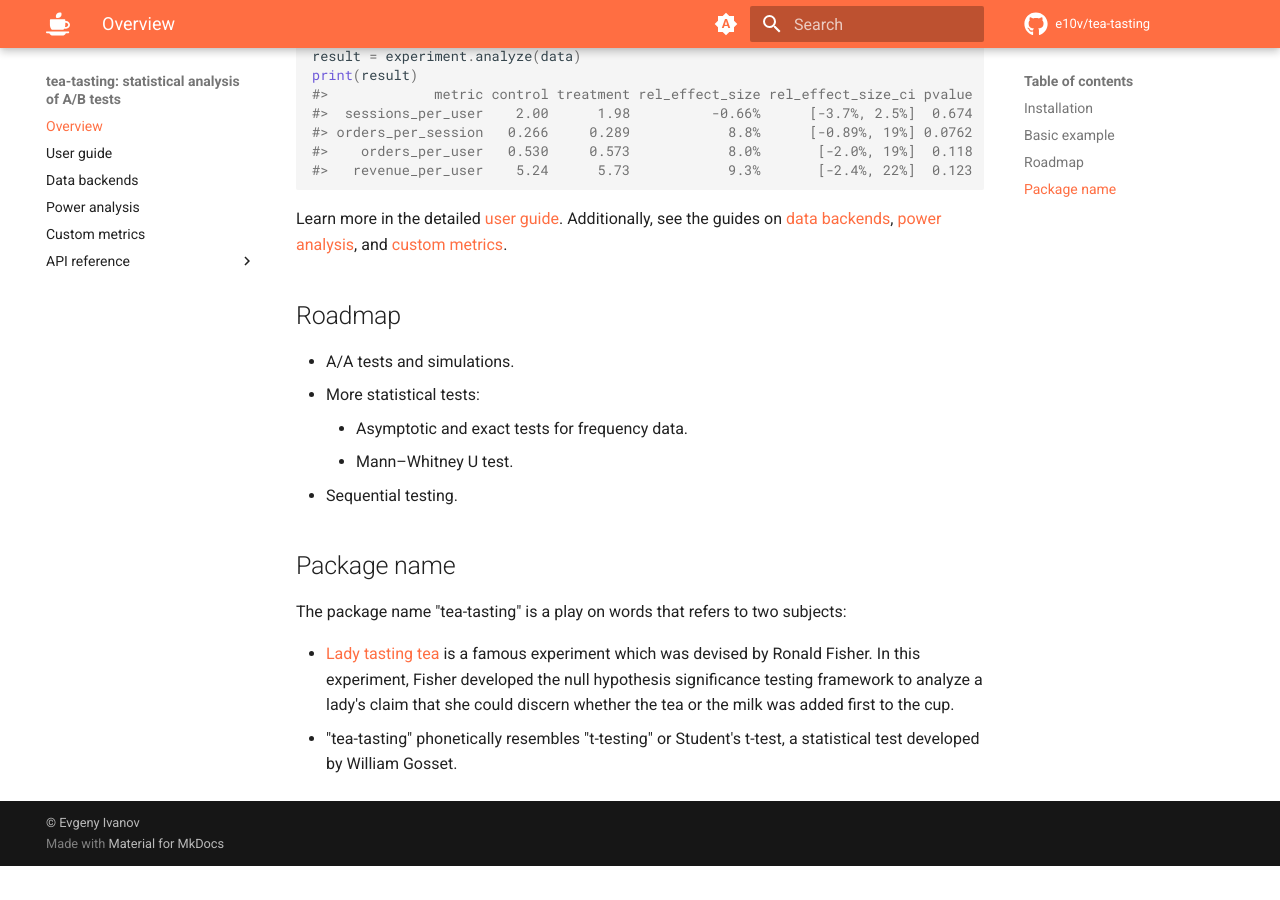
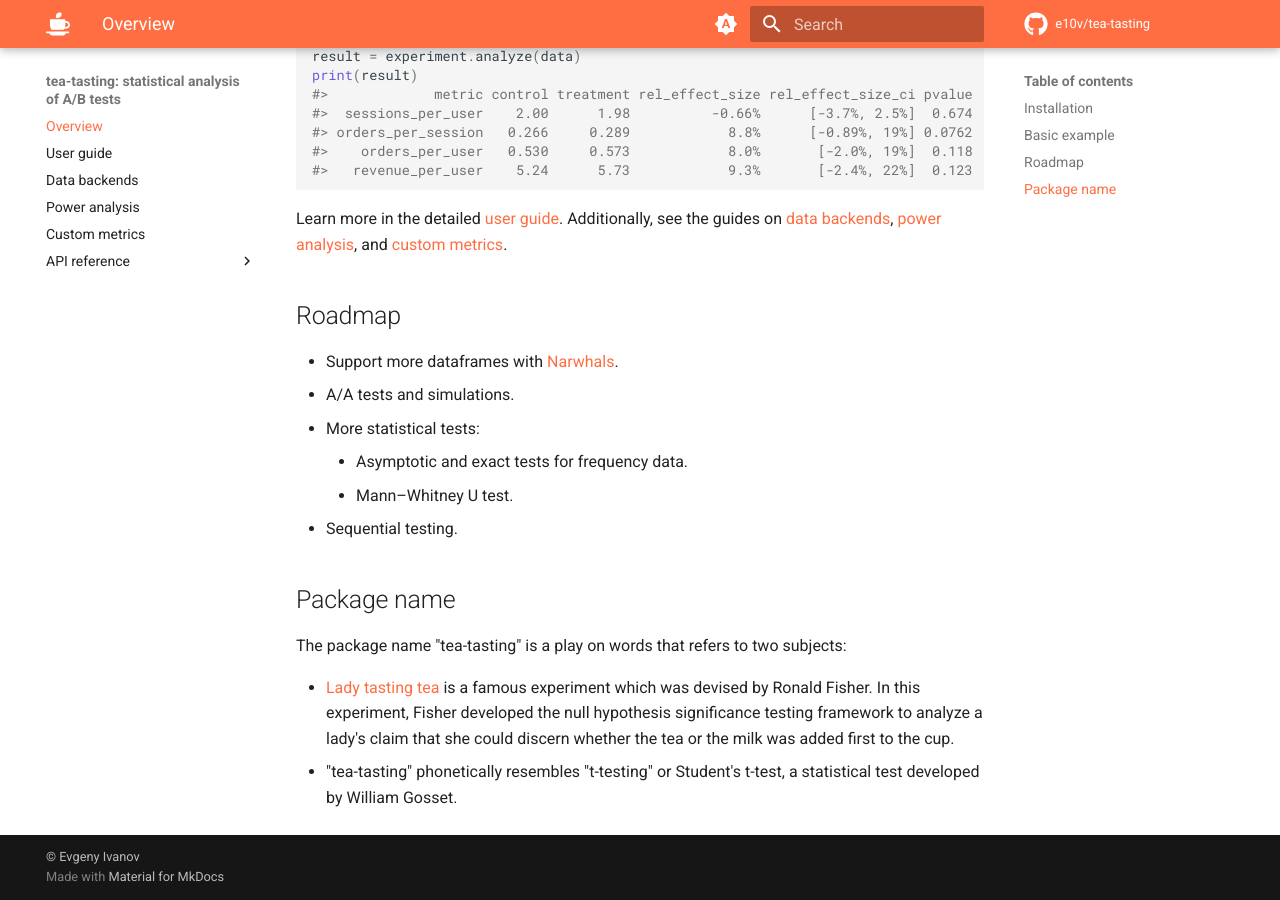
Before and after one commit to e10v/tea-tasting, an MkDocs documentation site: the page built from docs/index.md, in a window 1280 px wide and 900 px high, scrolled down 1151 px. Built offline with MkDocs 1.6.1 and Material for MkDocs 9.7.7, drawn with Linux system fonts in a browser that asks for light colours; comment, search, counter and statistics services are not loaded; before the commit the page ends 2017 px from its top, so only the background shows below that.

Commit message:
Update roadmap

```diff
--- a/docs/index.md
+++ b/docs/index.md
@@ -56,6 +56,7 @@ Learn more in the detailed [user guide](https://tea-tasting.e10v.me/user-guide/)
 
 ## Roadmap
 
+- Support more dataframes with [Narwhals](https://github.com/narwhals-dev/narwhals).
 - A/A tests and simulations.
 - More statistical tests:
     - Asymptotic and exact tests for frequency data.
```
